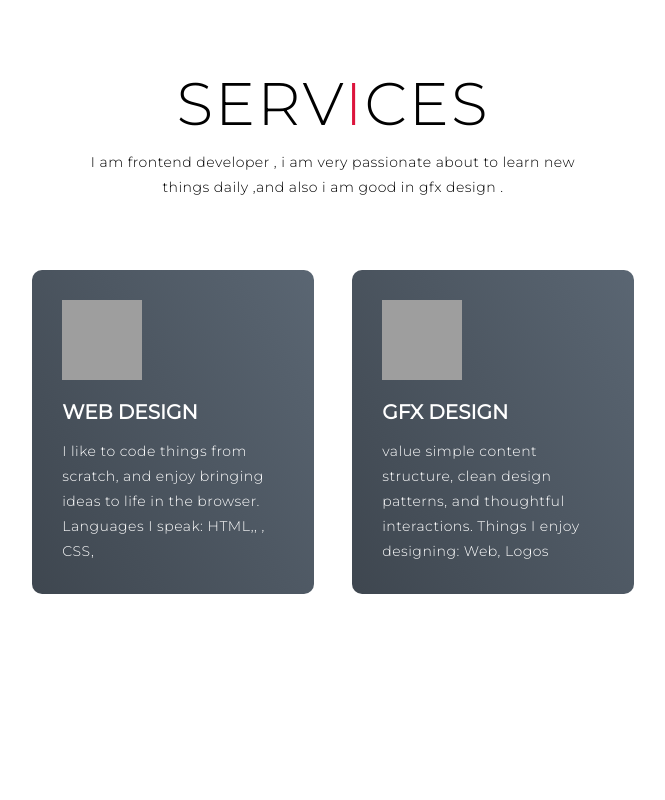
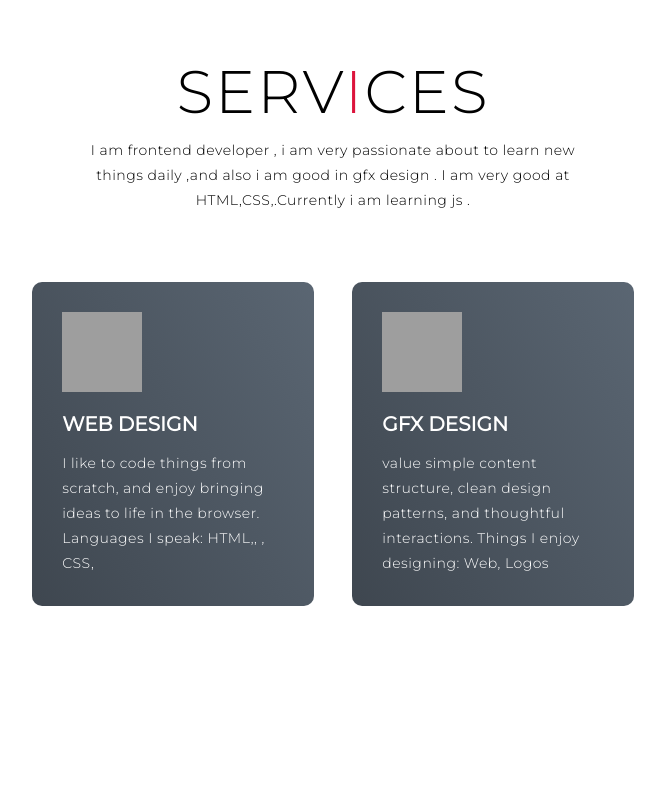
Before and after one commit to DeadlyRanger/ecell-recurit, a plain HTML site: page index.html in a window 1280 px wide. Shown: the part 860-1660 px from the top of the page, without its empty margins (307-972 px from the left). Drawn offline with Linux system fonts and the light colour scheme; grey boxes are pictures that could not be loaded.

Commit message:
Update index.html

```diff
--- a/index.html
+++ b/index.html
@@ -55,7 +55,8 @@
     <div class="services container">
       <div class="service-top">
         <h1 class="section-title">Serv<span>i</span>ces</h1>
-       <b>  <p> I am frontend developer , i am very passionate about to learn new things daily ,and also i am good in gfx design .</p> </b>
+       <b>  <p> I am frontend developer , i am very passionate about to learn new things daily ,and also i am good in gfx design .
+          I am very good at HTML,CSS,.Currently i am learning js .</p> </b>
       </div>
       <div class="service-bottom">
         <div class="service-item">
@@ -126,7 +127,7 @@
     <div class="about container">
       <div class="col-left">
         <div class="about-img">
-          <img src="xxxx.png" alt="img" >
+          <img src="xx.png" alt="img" >
         </div>
       </div>
       <div class="col-right">
```
